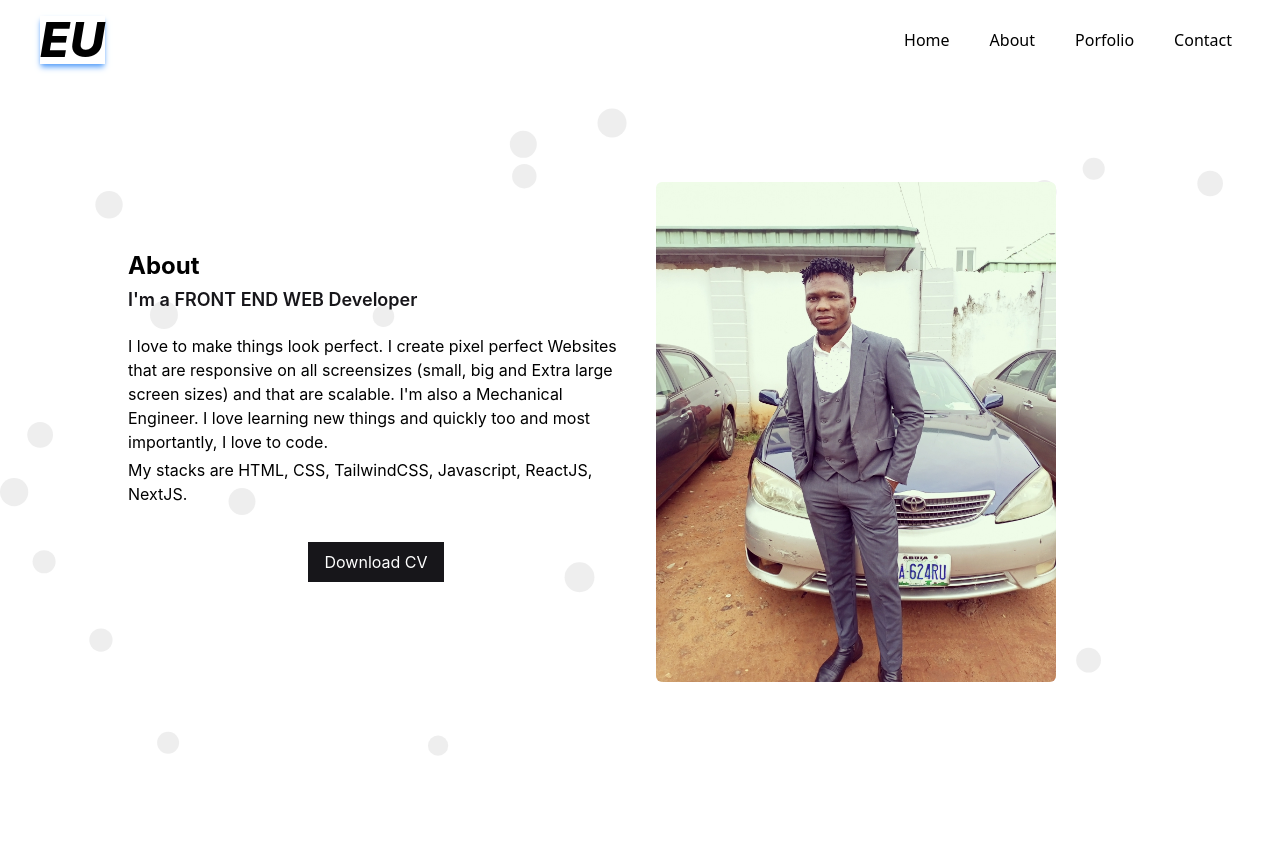
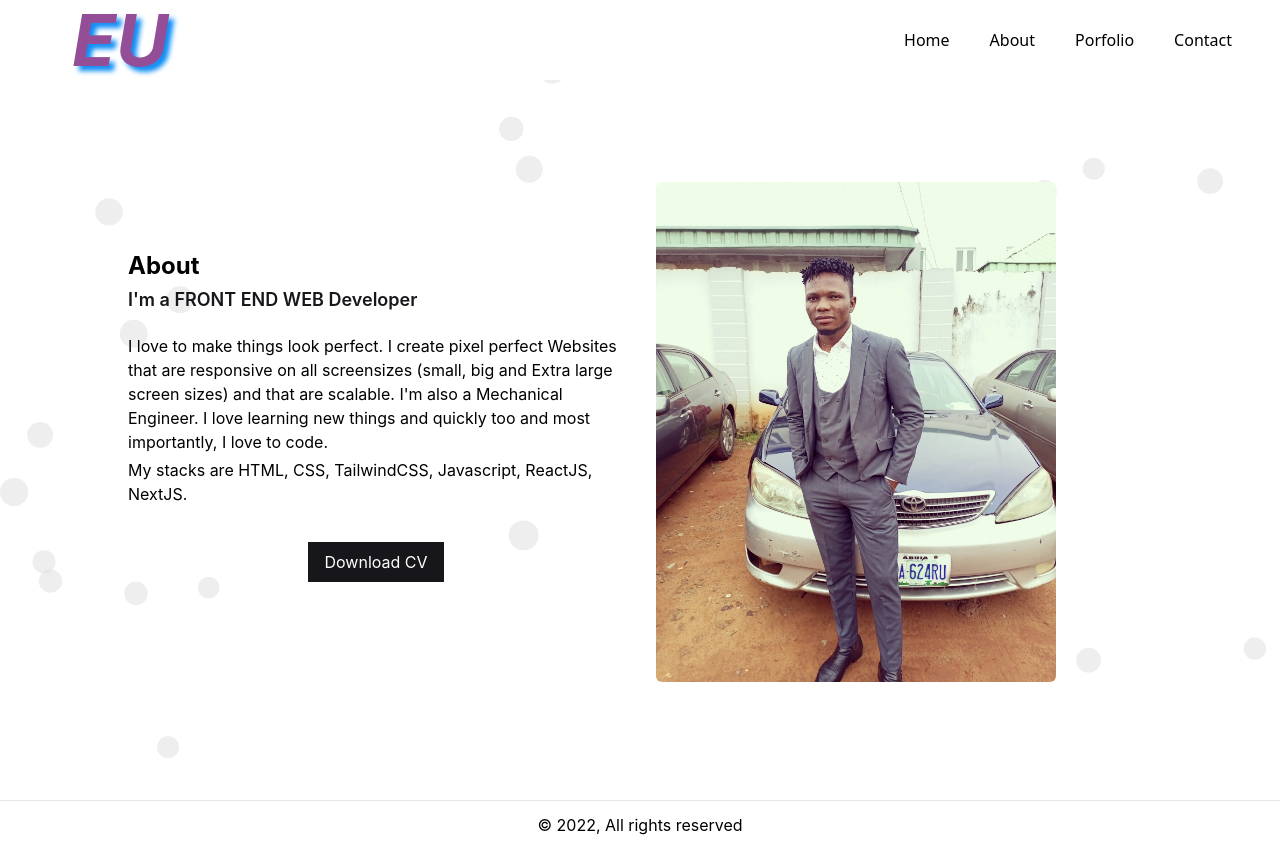
Before and after one commit to uezekiel-mufin/nextportfolio, a Next.js app: page /about in a window 1280 px wide. Before the commit the page ends 832 px from the top, so only its background shows below. Built offline with nearby package versions, Linux system fonts and the light colour scheme.

Commit message:
footer and animation

```diff
--- a/pages/_app.js
+++ b/pages/_app.js
@@ -1,12 +1,14 @@
 import Navbar from "../public/components/navbar";
 import "../styles/globals.css";
 import Particlejs from "../public/components/particles";
-
+import Footer from "../public/components/footer";
 function MyApp({ Component, pageProps }) {
   return (
     <>
       <Navbar />
       <Component {...pageProps} />
+      <hr />
+      <Footer />
       <Particlejs />
     </>
   );
--- a/pages/about/index.jsx
+++ b/pages/about/index.jsx
@@ -2,10 +2,16 @@
 import React from "react";
 import Image from "next/image";
 import portfolio from "../../public/images/portfolio.jpg";
+import { motion } from "framer-motion";
 
 const About = () => {
   return (
-    <div className='w-full pb-8 pt-24 h-full md:h-screen z-[9999] flex justify-center items-center'>
+    <motion.div
+      transiton={{ duration: 2 }}
+      initial={{ opacity: 0 }}
+      animate={{ opacity: 1 }}
+      className='w-full pb-8 pt-24 h-full md:h-screen z-[9999] flex justify-center items-center'
+    >
       <main className='flex flex-col md:grid grid-cols-2 mx-4 md:w-4/5 h-screen gap-8'>
         <section className='flex flex-col items-center gap-1 justify-center text-center w-full'>
           <h1 className='font-bold text-2xl w-full text-start'>About</h1>
@@ -39,7 +45,7 @@ const About = () => {
           />
         </section>
       </main>
-    </div>
+    </motion.div>
   );
 };
 
--- a/pages/contact/index.jsx
+++ b/pages/contact/index.jsx
@@ -161,10 +161,6 @@ const Contact = () => {
           </li>
         </ul>
       </div>
-      <hr />
-      <footer className='p-1 md:p-3 flex justify-center'>
-        <p>&copy; 2022, All rights reserved</p>
-      </footer>
     </motion.div>
   );
 };
--- a/pages/portfolio/index.jsx
+++ b/pages/portfolio/index.jsx
@@ -8,10 +8,9 @@ const Portfolio = () => {
   };
   return (
     <motion.div
-      transiton={{ ease: "easeOut", duration: 500 }}
-      initial={{ y: 200 }}
-      animate={{ y: 0 }}
-      exit={{ y: -200 }}
+      transiton={{ ease: "easeOut", duration: 2 }}
+      initial={{ opacity: 0 }}
+      animate={{ opacity: 1 }}
       className='flex flex-col mb-[100px]'
     >
       <div className='flex flex-col items-center mb-8 mt-[100px]  gap-4'>
--- /dev/null
+++ b/public/components/footer.jsx
@@ -0,0 +1,11 @@
+import React from "react";
+
+const Footer = () => {
+  return (
+    <footer className='p-1 mb-4 md:p-3 flex justify-center'>
+      <p>&copy; 2022, All rights reserved</p>
+    </footer>
+  );
+};
+
+export default Footer;
--- a/public/components/navbar.jsx
+++ b/public/components/navbar.jsx
@@ -29,9 +29,7 @@ const Navbar = () => {
     <nav className=' w-full fixed flex flex-row h-[80px] items-center justify-between bg-white z-[999]'>
       <span className='flex flex-1 text-5xl italic mx-2 md:mx-10'>
         <Link href='/'>
-          <h1 className=' shadow-md  cursor-pointer font-extrabold shadow-blue-400'>
-            EU
-          </h1>
+          <h1 className=' logo'>EU</h1>
         </Link>
       </span>
 
--- a/styles/globals.css
+++ b/styles/globals.css
@@ -67,3 +67,13 @@ a {
 .input {
   height: 3rem;
 }
+
+.logo {
+  display: inline;
+  margin-left: 2rem;
+  font-style: italic;
+  font-weight: 700;
+  font-size: 4.5rem;
+  text-shadow: 5px 5px 5px rgb(13, 141, 245);
+  color: #944d97;
+}
```
